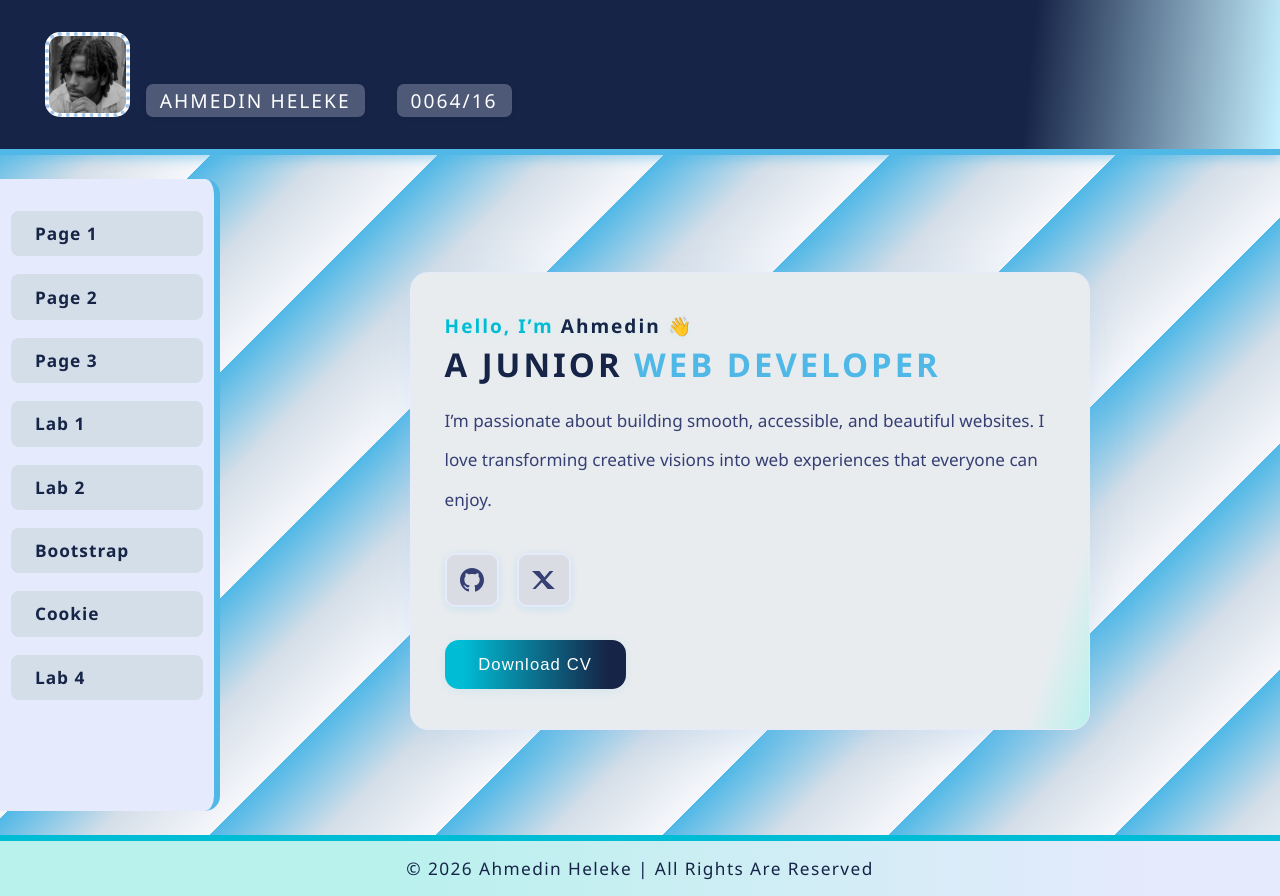
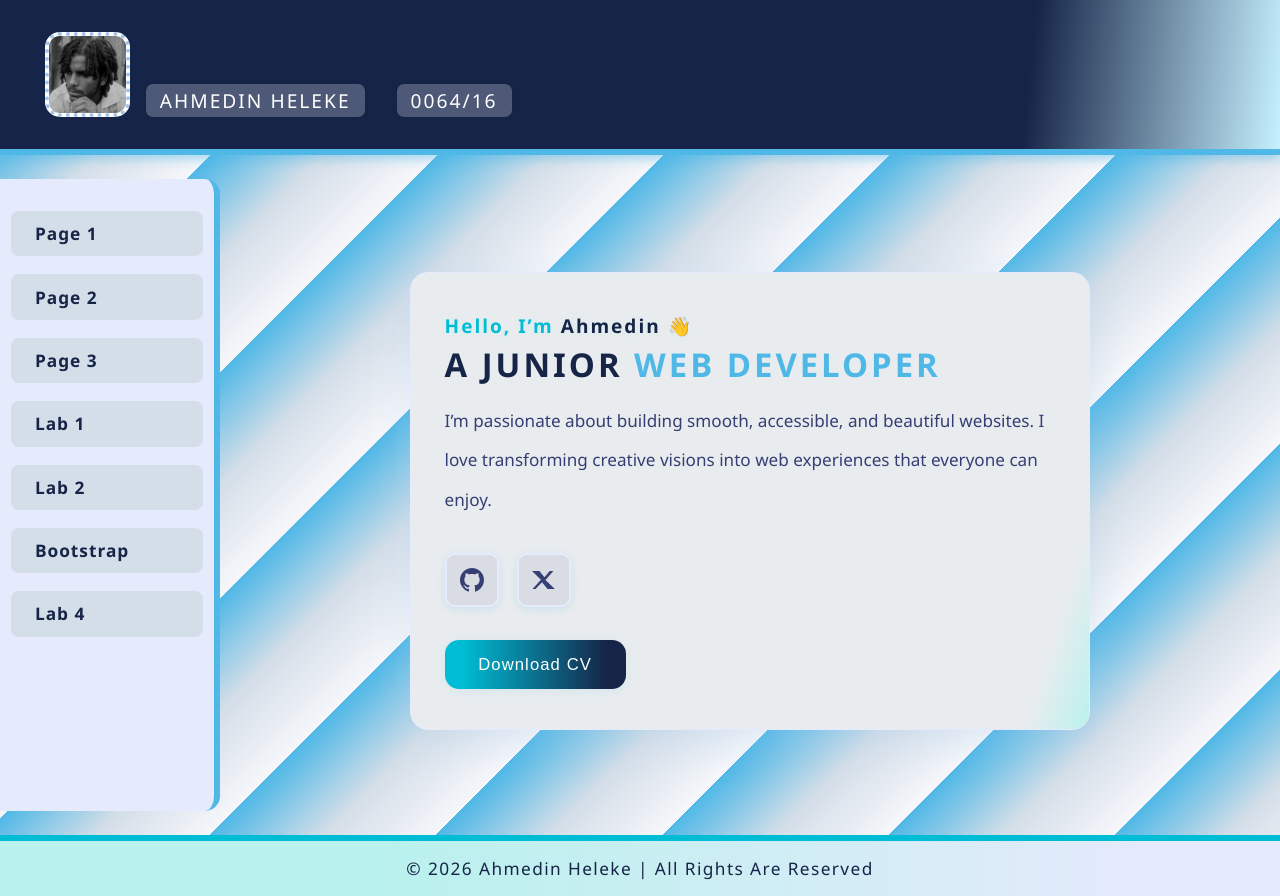
Before and after one commit to mahirpingo/web-learning, a plain HTML site: page index.html in a window 1280 px wide. Drawn offline with Linux system fonts and the light colour scheme.

Commit message:
Update index.html

```diff
--- a/index.html
+++ b/index.html
@@ -261,7 +261,6 @@
         <li><a href="lab1.html">Lab 1</a></li>
         <li><a href="lab2.html">Lab 2</a></li>
         <li><a href="bootstrap_animated_search_bar.html">Bootstrap</a></li>
-        <li><a href="Cookie">Cookie</a></li>
         <li><a href="#">Lab 4</a></li>
       </ul>
     </nav>
```
